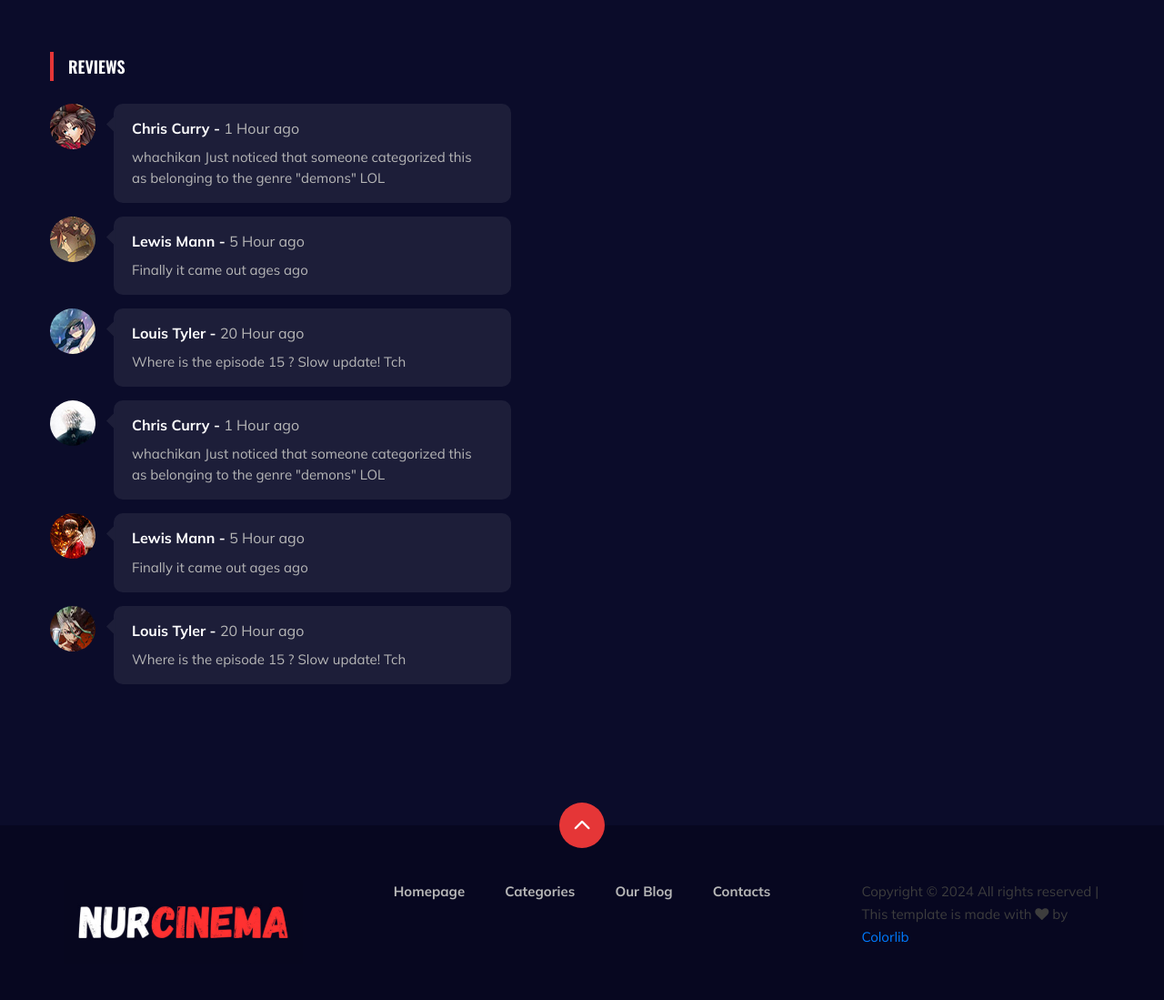
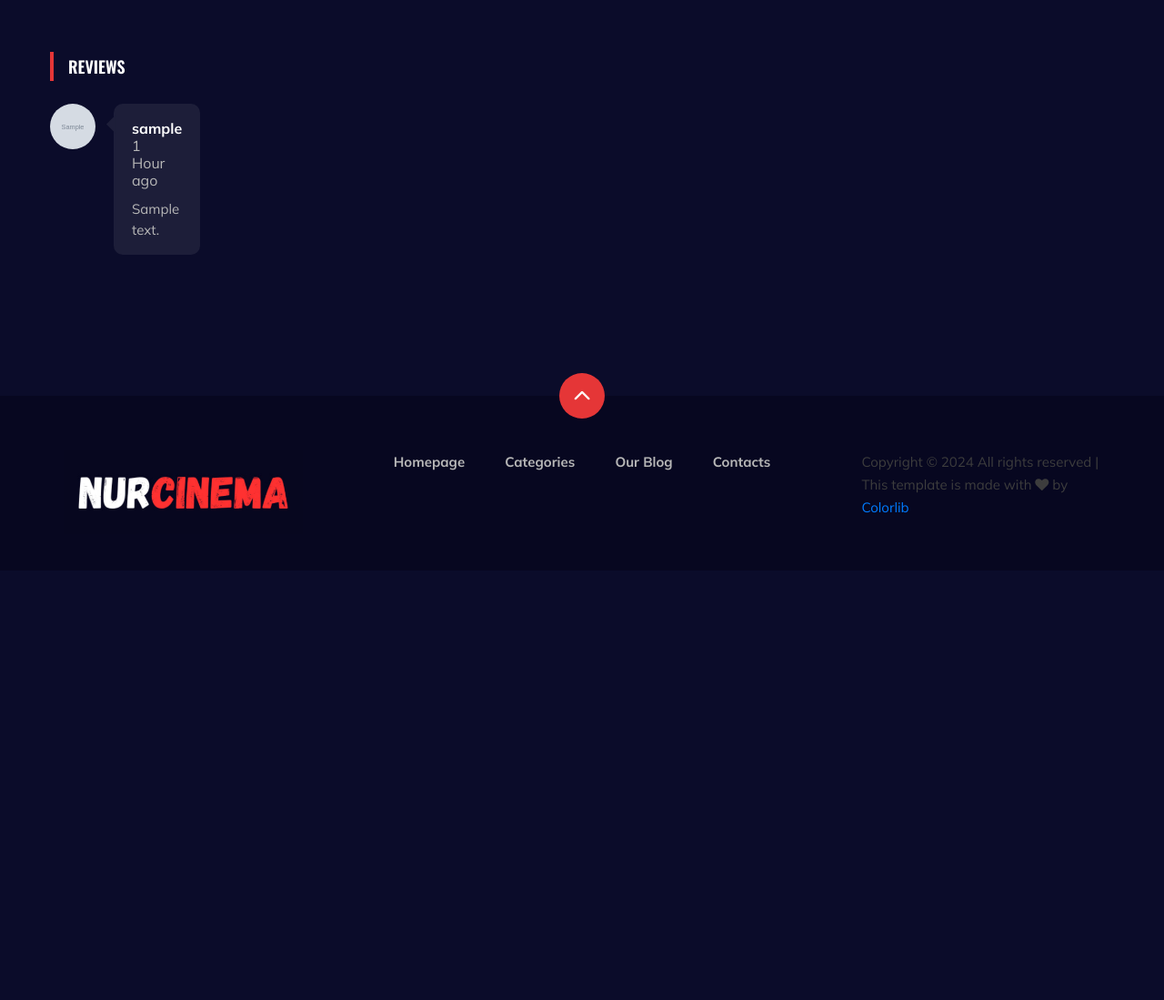
Before and after one commit to MuattarNishonova/movie_web, a Django app: a page that uses templates/movie-watching.html in a window 1280 px wide. Shown: the part 803-1902 px from the top of the page at 91% size. After the commit the page ends 1367 px from the top, so only its background shows below. Run offline with Django 5.2, Linux system fonts and the light colour scheme; tables that the repository leaves empty hold one stand-in row (values such as "Sample post"); grey boxes marked "Sample" are stand-in pictures; some libraries are stand-ins or nearby versions.

Commit message:
requirements.txt

```diff
--- a/templates/movie-watching.html
+++ b/templates/movie-watching.html
@@ -40,63 +40,19 @@
                         <div class="section-title">
                             <h5>Reviews</h5>
                         </div>
+                        {% for review in reviews %}
                         <div class="anime__review__item">
                             <div class="anime__review__item__pic">
-                                <img src="img/anime/review-1.jpg" alt="">
+                                <img src="{{ review.movie.image.url }}" alt="">
                             </div>
-
                             <div class="anime__review__item__text">
-                                <h6>Chris Curry - <span>1 Hour ago</span></h6>
-                                <p>whachikan Just noticed that someone categorized this as belonging to the genre
-                                "demons" LOL</p>
+                                <h6>{{ review.user.username }}<span> 1 Hour ago</span></h6>
+                                <p>{{ review.comment }}</p>
                             </div>
                         </div>
-                        <div class="anime__review__item">
-                            <div class="anime__review__item__pic">
-                                <img src="img/anime/review-2.jpg" alt="">
-                            </div>
-                            <div class="anime__review__item__text">
-                                <h6>Lewis Mann - <span>5 Hour ago</span></h6>
-                                <p>Finally it came out ages ago</p>
-                            </div>
-                        </div>
-                        <div class="anime__review__item">
-                            <div class="anime__review__item__pic">
-                                <img src="img/anime/review-3.jpg" alt="">
-                            </div>
-                            <div class="anime__review__item__text">
-                                <h6>Louis Tyler - <span>20 Hour ago</span></h6>
-                                <p>Where is the episode 15 ? Slow update! Tch</p>
-                            </div>
-                        </div>
-                        <div class="anime__review__item">
-                            <div class="anime__review__item__pic">
-                                <img src="img/anime/review-4.jpg" alt="">
-                            </div>
-                            <div class="anime__review__item__text">
-                                <h6>Chris Curry - <span>1 Hour ago</span></h6>
-                                <p>whachikan Just noticed that someone categorized this as belonging to the genre
-                                "demons" LOL</p>
-                            </div>
-                        </div>
-                        <div class="anime__review__item">
-                            <div class="anime__review__item__pic">
-                                <img src="img/anime/review-5.jpg" alt="">
-                            </div>
-                            <div class="anime__review__item__text">
-                                <h6>Lewis Mann - <span>5 Hour ago</span></h6>
-                                <p>Finally it came out ages ago</p>
-                            </div>
-                        </div>
-                        <div class="anime__review__item">
-                            <div class="anime__review__item__pic">
-                                <img src="img/anime/review-6.jpg" alt="">
-                            </div>
-                            <div class="anime__review__item__text">
-                                <h6>Louis Tyler - <span>20 Hour ago</span></h6>
-                                <p>Where is the episode 15 ? Slow update! Tch</p>
-                            </div>
-                        </div>
+                        {% endfor %}
+
+
                     </div>
 
                     {% if request.user.is_authenticated %}
```
